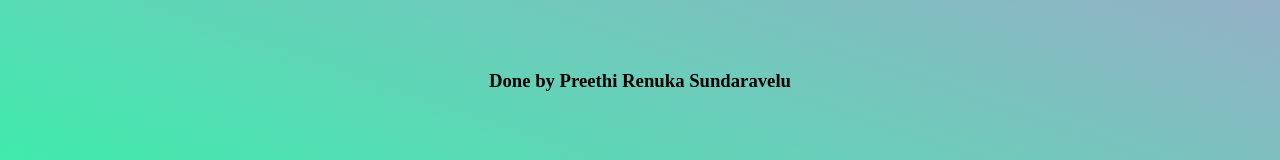
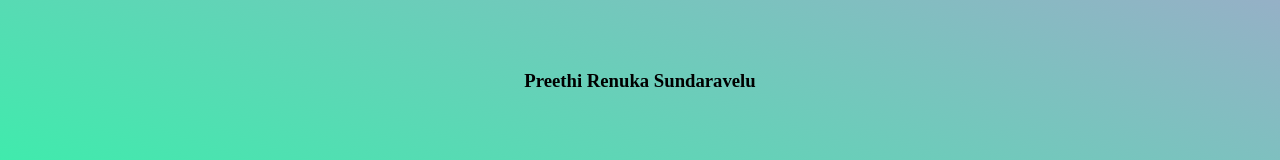
Before and after one commit to Preethi-Sundaravelu/Rock-paper-scissor-game-using-javascript, a plain HTML site: page index.html in a window 1280 px wide. Shown: the part 625-785 px from the top of the page. Drawn offline with Linux system fonts and the light colour scheme; a web font is replaced by a local one.

Commit message:
Update index.html

```diff
--- a/index.html
+++ b/index.html
@@ -51,7 +51,7 @@
       </div>
   </div>
     <!--  Custom script -->
-    <h3>Done by Preethi Renuka Sundaravelu</h3>
+    <h3>Preethi Renuka Sundaravelu</h3>
 
     <script src="script.js"></script>
 </body>
```
